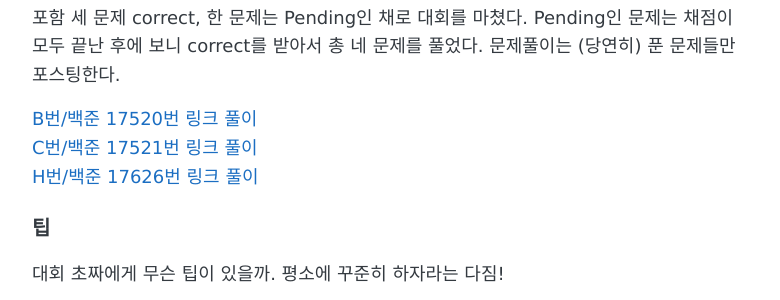
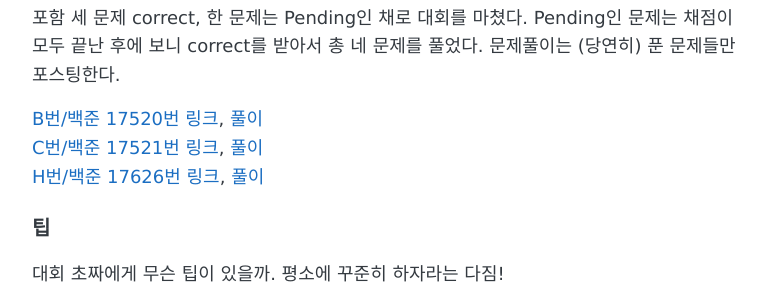
Before and after one commit to sihyungyou/sihyungyou.github.io, a Jekyll site: the page built from _posts/2019-10-05-acmicpc2019.md, in a window 1280 px wide and 900 px high, scrolled down 1839 px. Shown: the part 152-452 px from the top of the window, without its empty margins (248-1028 px from the left). Built offline with Jekyll 4.4.1, drawn with Linux system fonts in a browser that asks for light colours; comment, search, counter and statistics services are not loaded.

```diff
--- a/_posts/2019-10-05-acmicpc2019.md
+++ b/_posts/2019-10-05-acmicpc2019.md
@@ -33,9 +33,9 @@ comments: true
 
 이번에도 구현/분석 문제, DP문제 등 전형적인 알고리즘 카테고리가 나온 것 같다. 그리고 서버가 너무 과부화돼서 여러 차례 다운되고 채점이 계속 안되는 상황이 발생했다. 결과적으로 등록 포함 세 문제 correct, 한 문제는 Pending인 채로 대회를 마쳤다. Pending인 문제는 채점이 모두 끝난 후에 보니 correct를 받아서 총 네 문제를 풀었다. 문제풀이는 (당연히) 푼 문제들만 포스팅한다.
 
-[B번/백준 17520번 링크](https://www.acmicpc.net/problem/17520) [풀이](https://sihyungyou.github.io/acmicpc2019-B/)
-[C번/백준 17521번 링크](https://www.acmicpc.net/problem/17521) [풀이](https://sihyungyou.github.io/acmicpc2019-C/)
-[H번/백준 17626번 링크](https://www.acmicpc.net/problem/17626) [풀이](https://sihyungyou.github.io/acmicpc2019-H/)
+[B번/백준 17520번 링크](https://www.acmicpc.net/problem/17520), [풀이](https://sihyungyou.github.io/acmicpc2019-B/)
+[C번/백준 17521번 링크](https://www.acmicpc.net/problem/17521), [풀이](https://sihyungyou.github.io/acmicpc2019-C/)
+[H번/백준 17626번 링크](https://www.acmicpc.net/problem/17626), [풀이](https://sihyungyou.github.io/acmicpc2019-H/)
 
 ### 팁
 대회 초짜에게 무슨 팁이 있을까. 평소에 꾸준히 하자라는 다짐!
```
